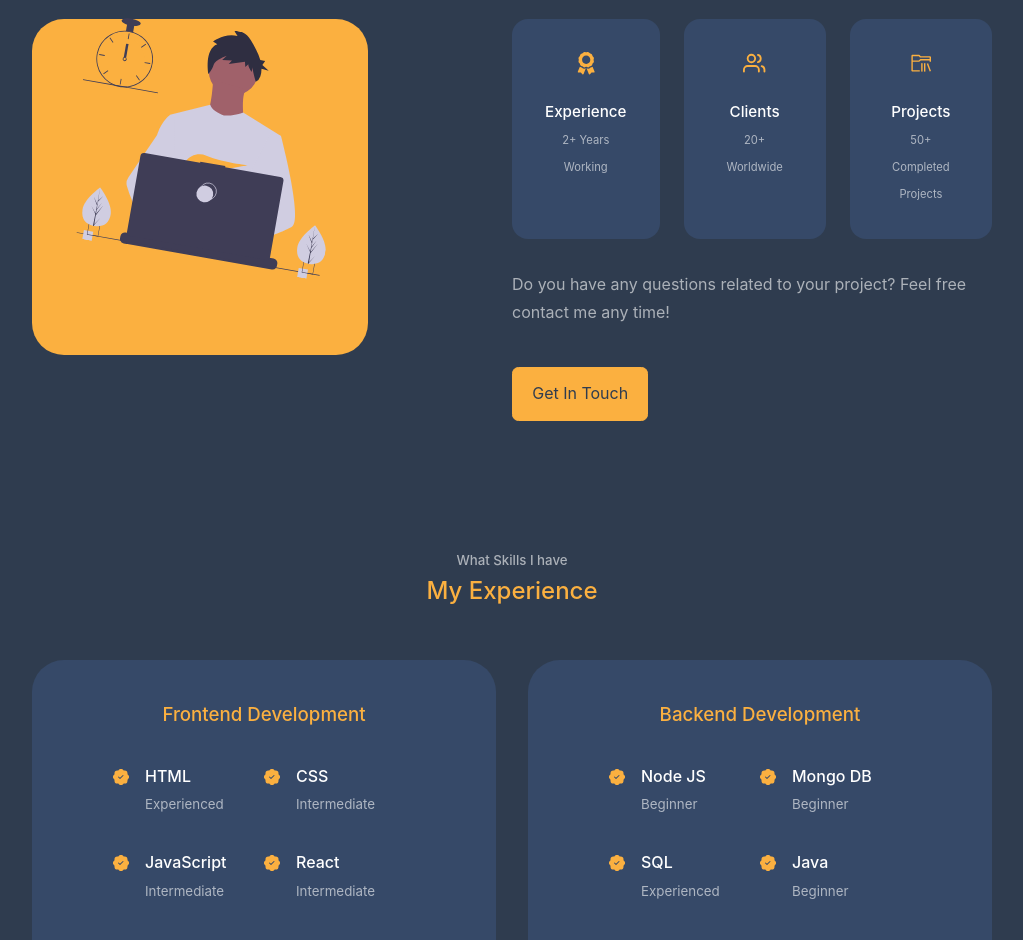
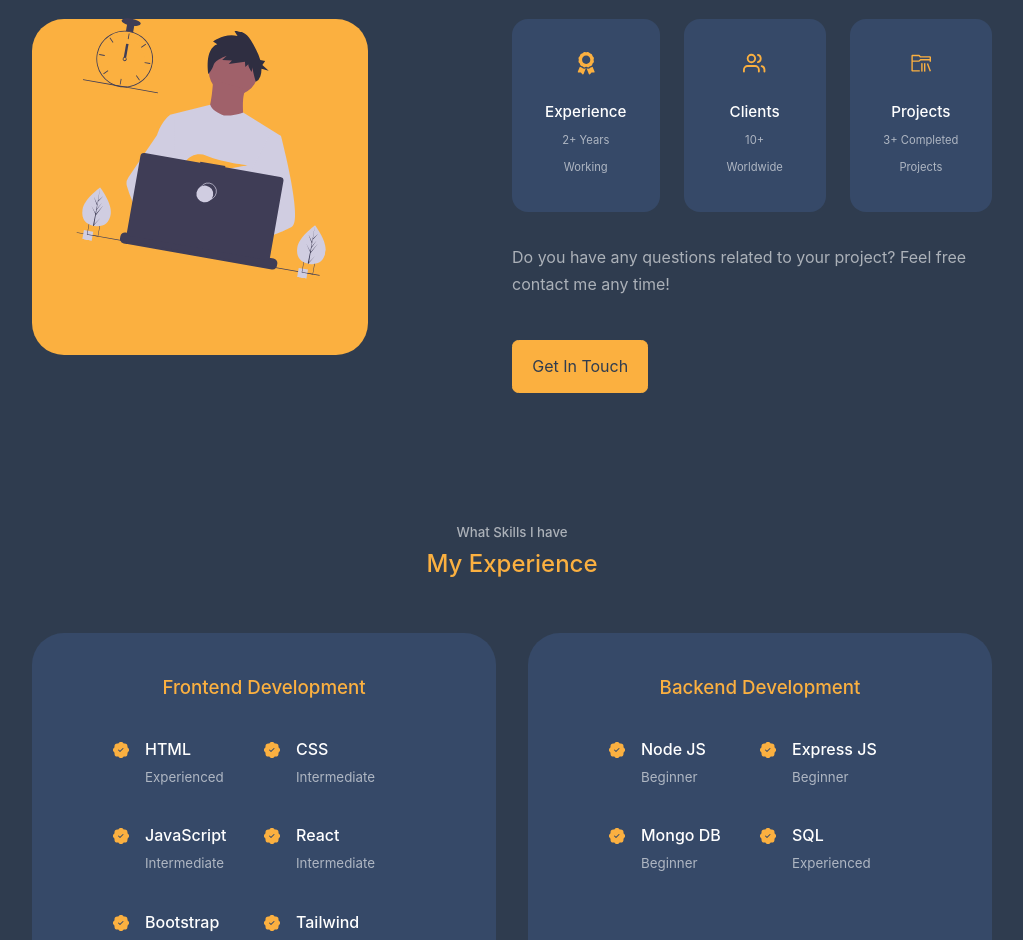
Before and after one commit to murodkhanov/resume-app, a React (Create React App) app: page / in a window 1280 px wide. Shown: the part 1020-1960 px from the top of the page, without its empty margins (128-1151 px from the left). Built offline with nearby package versions, Linux system fonts and the light colour scheme.

Commit message:
Experience and About page updated

```diff
--- a/src/components/about/About.jsx
+++ b/src/components/about/About.jsx
@@ -29,13 +29,13 @@ const About = () => {
             <article className="about__card">
               <FiUsers className="about__icon" />
               <h5>Clients</h5>
-              <small>20+ Worldwide</small>
+              <small>10+ Worldwide</small>
             </article>
 
             <article className="about__card">
               <VscFolderLibrary className="about__icon" />
               <h5>Projects</h5>
-              <small>50+ Completed Projects</small>
+              <small>3+ Completed Projects</small>
             </article>
           </div>
           <p>
--- a/src/components/experience/Experience.jsx
+++ b/src/components/experience/Experience.jsx
@@ -79,6 +79,14 @@ const Experience = () => {
             <article className="experience__details">
               <BsPatchCheckFill className="experience__details-icon" />
               <div>
+                <h4>Express JS</h4>
+                <small className="text-light">Beginner</small>
+              </div>
+            </article>
+
+            <article className="experience__details">
+              <BsPatchCheckFill className="experience__details-icon" />
+              <div>
                 <h4>Mongo DB</h4>
                 <small className="text-light">Beginner</small>
               </div>
@@ -92,15 +100,7 @@ const Experience = () => {
               </div>
             </article>
 
-            <article className="experience__details">
-              <BsPatchCheckFill className="experience__details-icon" />
-              <div>
-                <h4>Java</h4>
-                <small className="text-light">Beginner</small>
-              </div>
-            </article>
-
-            <article className="experience__details">
+            {/* <article className="experience__details">
               <BsPatchCheckFill className="experience__details-icon" />
               <div>
                 <h4>Python</h4>
@@ -114,7 +114,7 @@ const Experience = () => {
                 <h4>Go</h4>
                 <small className="text-light">Beginner</small>
               </div>
-            </article>
+            </article> */}
           </div>
         </div>
       </div>
```
